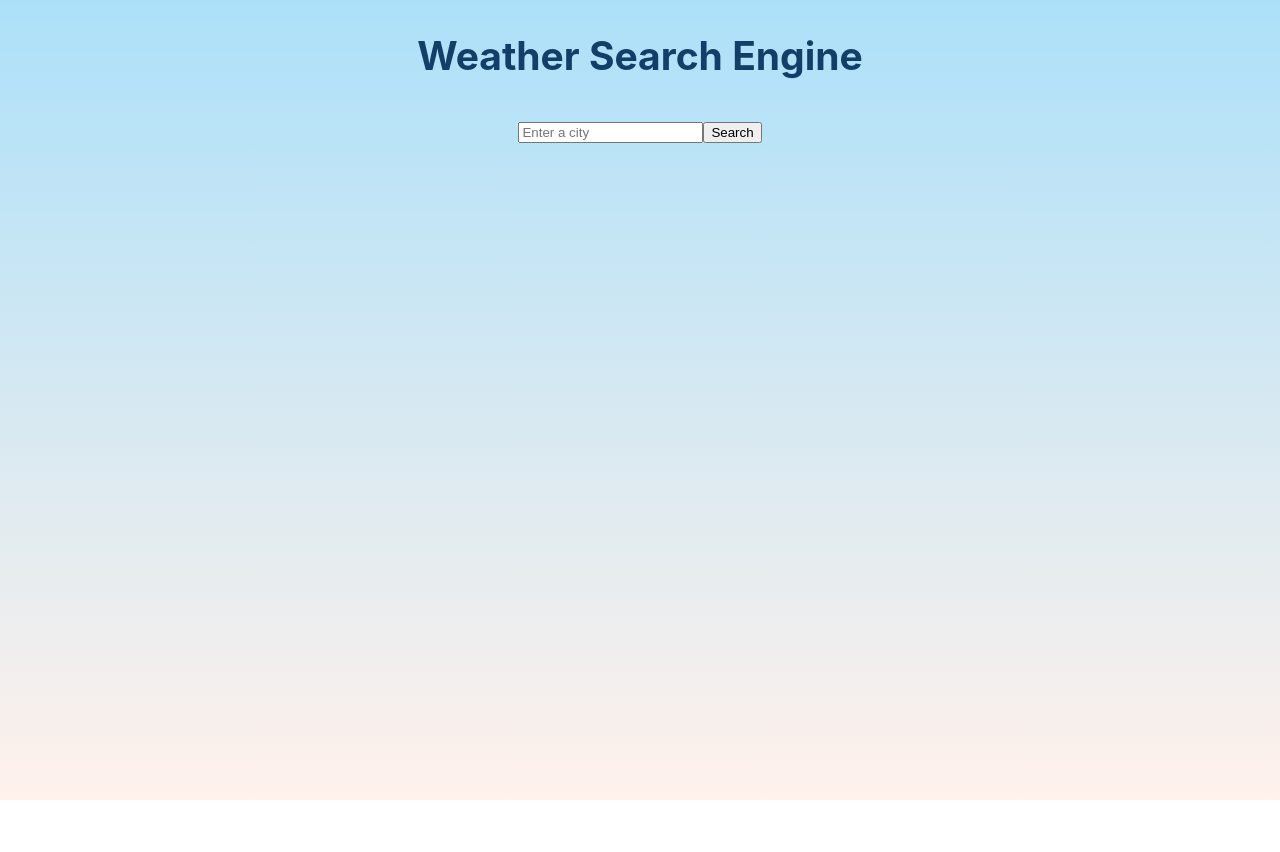
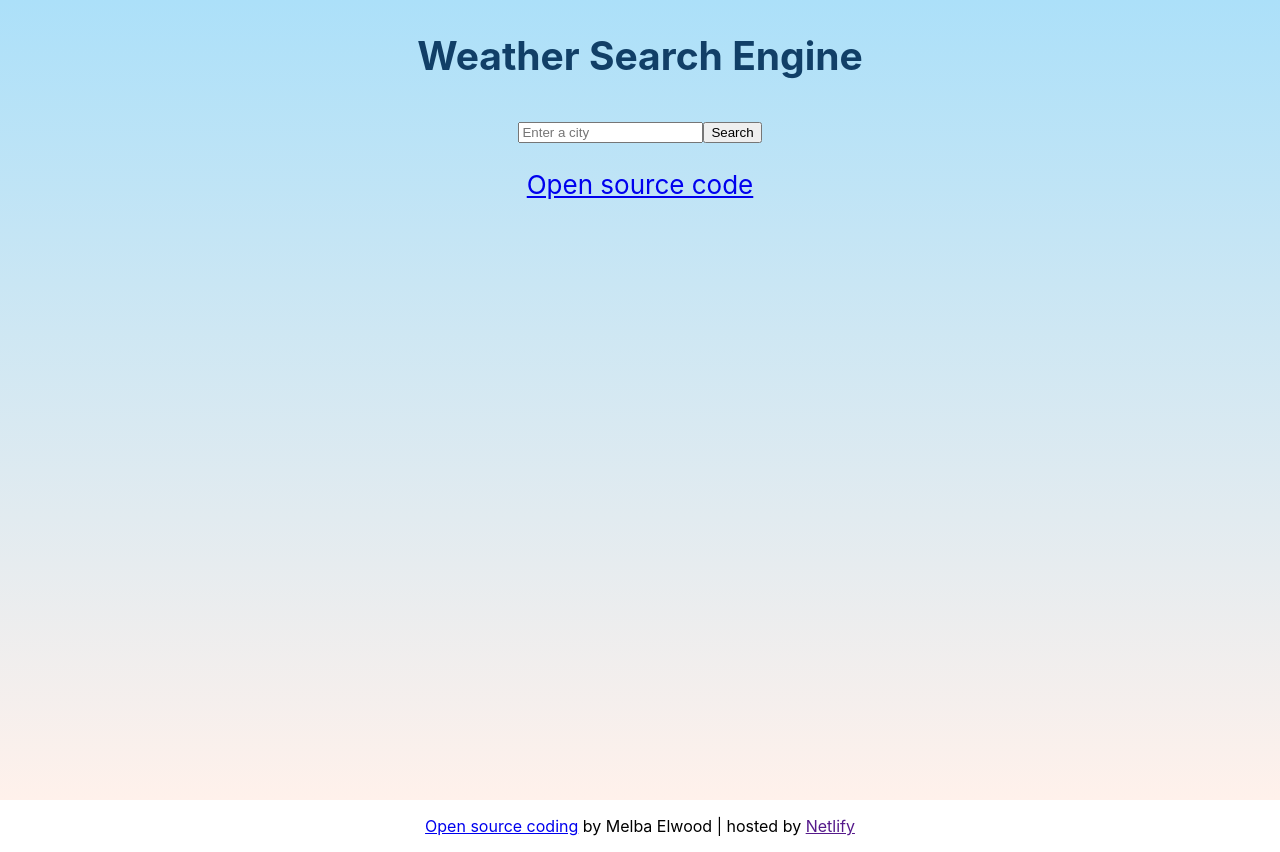
Before and after one commit to mjeanelwood/react-weather-app, a React (Create React App) app: page / in a window 1280 px wide. Before the commit the page ends 800 px from the top, so only its background shows below. Built offline with nearby package versions, Linux system fonts and the light colour scheme.

Commit message:
added github and netlify links

```diff
--- a/src/App.js
+++ b/src/App.js
@@ -7,7 +7,32 @@ export default function App() {
       <header className="App-header">
         <h2 className="title">Weather Search Engine</h2>
         <Weather />
+        <p>
+          <a
+            href="https://github.com/mjeanelwood/react-weather-app"
+            target="_blank"
+            rel="noreferrer"
+          >
+            Open source code
+          </a>
+        </p>
       </header>
+      <footer>
+        {" "}
+        <p className="links">
+          <a
+            href="https://github.com/mjeanelwood/react-weather-app"
+            target="_blank"
+            rel="noreferrer"
+          >
+            Open source coding
+          </a>{" "}
+          by Melba Elwood | hosted by{" "}
+          <a href="" target="_blank" rel="noreferrer">
+            Netlify
+          </a>
+        </p>
+      </footer>
     </div>
   );
 }
```
